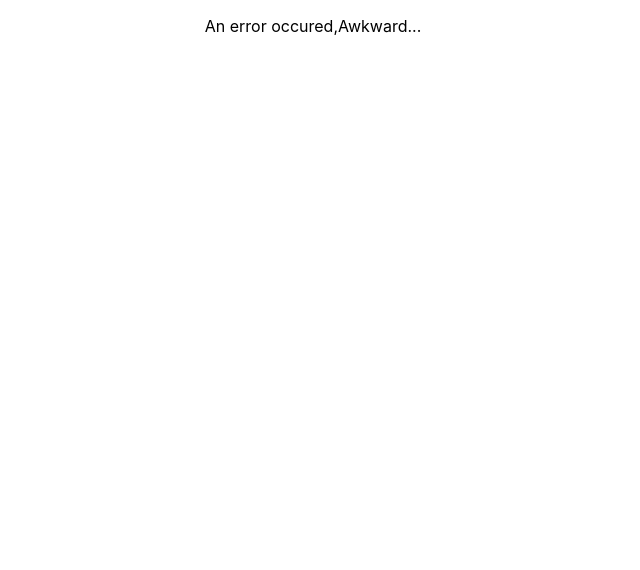
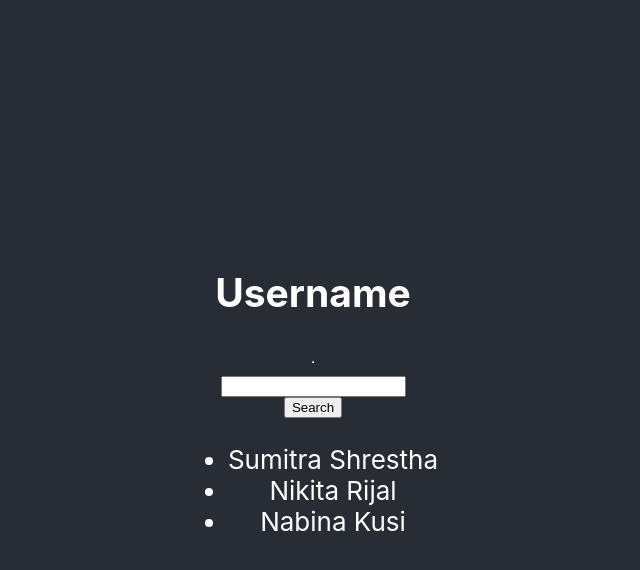
Before and after one commit to sumitra-source/react-axios, a React (Create React App) app: page / in a window 1280 px wide. Shown: the top 570 px of the page, without its empty margins (327-967 px from the left). Built offline with nearby package versions, Linux system fonts and the light colour scheme; no server answers.

Commit message:
filterNames

```diff
--- a/src/App.js
+++ b/src/App.js
@@ -1,19 +1,33 @@
-import useFetch from './useFetch';
+import{useState}from 'react';
 import './App.css';
+function App(){
+  const namesFromDatabase=[
+    {id:1,username:'Sumitra Shrestha'},
+    {id:2,username:'Nikita Rijal'},
+    {id:3,username:'  Nabina Kusi'}
+  ]
+  const[names,setNames]=useState(namesFromDatabase)
+  const filterNames=e=>{
+    const search=e.target.value.toLowerCase()
+    const filteredNames=namesFromDatabase.filter(names=>names.username.toLowerCase().includes(search))
+    setNames(filteredNames)
+  }
+  return(
+    <div className="App">
+      <header className="App-header">
+        <h2>Username</h2>
+        <hr/>
+        <input type='text'onChange={(e)=>filterNames(e)}/>
+        <button>Search</button>
+        <ul>
+          {names.map(name=>{
+            return<li key={name.id}>
+              {name.username}</li>
 
-function App() {
-  const{data:quote,loading,error}=useFetch('https://api.quotable.io/random');
-
-
-  return (
-    <div className='App'>
-   {loading&&<p>{loading}</p>}
-   {quote&&<p>"{quote}"</p>}
-   {error&&<p>{error}</p>}
-
+          })}
+        </ul>
+      </header>
     </div>
-
-  );
+  )
 }
-
 export default App
```
